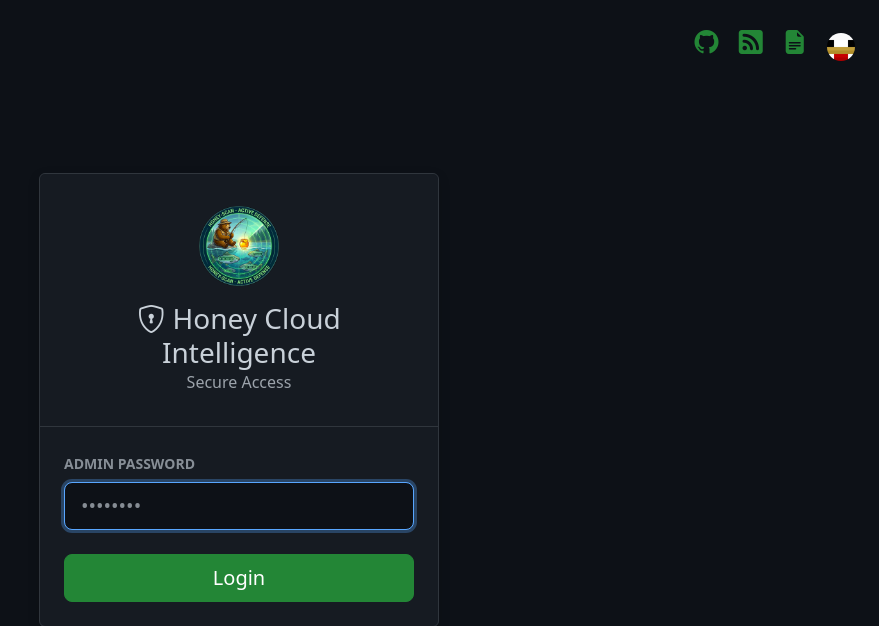
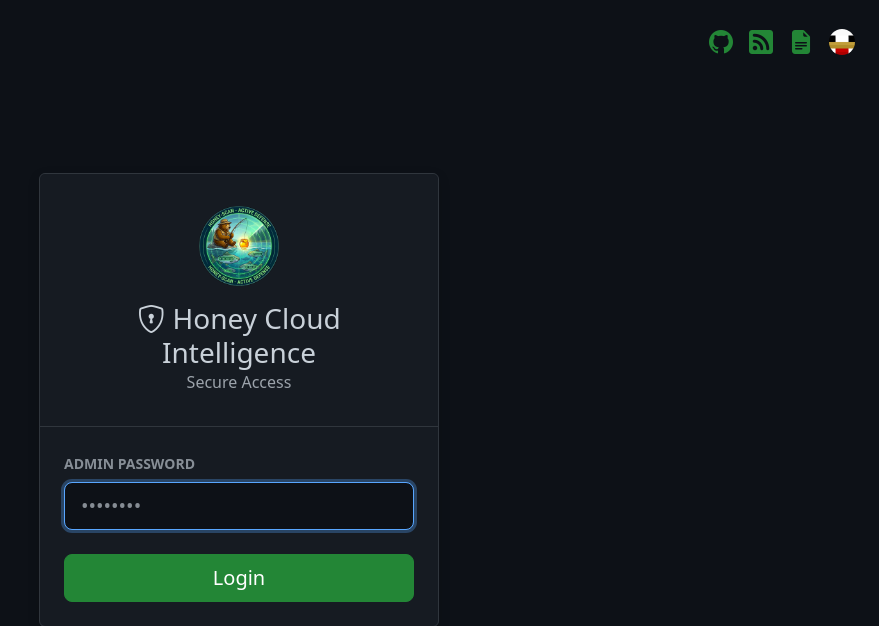
Before and after one commit to lemueIO/honey-api, a FastAPI app: page /login in a window 1280 px wide. Shown: the top 626 px of the page, without its empty margins (401-1280 px from the left). Run offline with FastAPI, Linux system fonts and the light colour scheme.

Commit message:
Align login icons and adjust HFish logo size

```diff
--- a/app/templates/login.html
+++ b/app/templates/login.html
@@ -65,7 +65,7 @@
 </head>
 
 <body>
-    <div class="position-absolute top-0 end-0 p-4">
+    <div class="position-absolute top-0 end-0 p-4 d-flex align-items-center">
         <a href="https://github.com/lemueIO/honey-api" class="text-decoration-none me-3" target="_blank" title="GitHub">
             <i class="bi bi-github fs-4" style="color: #238636;"></i>
         </a>
@@ -77,7 +77,7 @@
             <i class="bi bi-file-earmark-text-fill fs-4" style="color: #238636;"></i>
         </a>
         <a href="https://sec.lemue.org/web/login" class="text-decoration-none" target="_blank" title="HFish Login">
-            <img src="/static/favicon-lemue.ico?v=3" alt="HFish" width="28" height="28" class="rounded-circle"
+            <img src="/static/favicon-lemue.ico?v=3" alt="HFish" width="26" height="26" class="rounded-circle"
                 style="object-fit: cover;">
         </a>
     </div>
```
